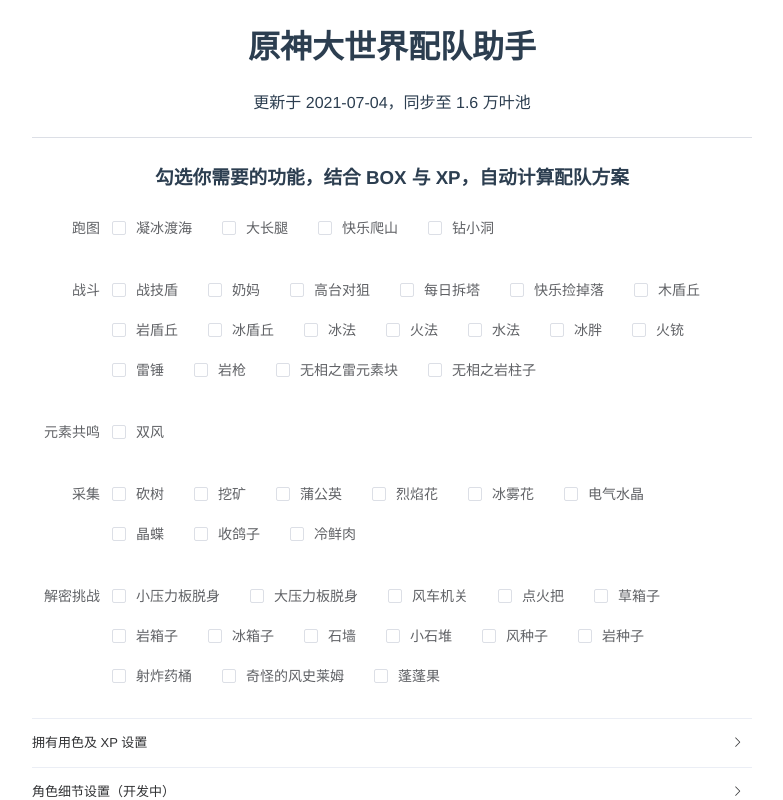
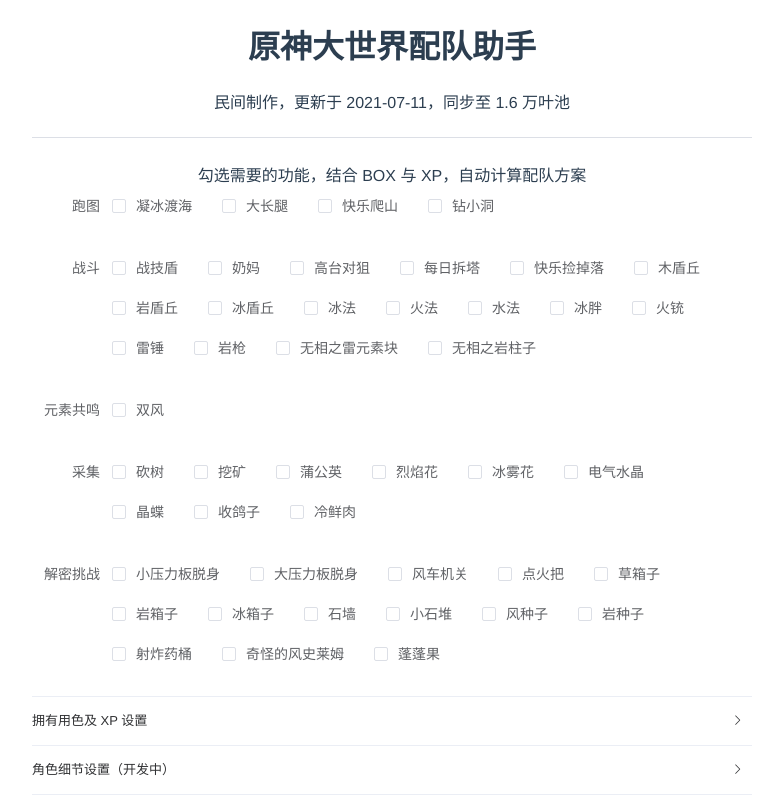
Before and after one commit to rolevax/genshin-team-helper, a Vue app: page / in a window 1280 px wide. Shown: the top 800 px of the page, without its empty margins (248-1031 px from the left). Built offline with nearby package versions, Linux system fonts and the light colour scheme.

Commit message:
update text

```diff
--- a/src/App.vue
+++ b/src/App.vue
@@ -1,9 +1,9 @@
 <template>
   <div :style="{ width: pageWidth, margin: '0 auto'}">
     <h1>原神大世界配队助手</h1>
-    更新于 2021-07-04，同步至 1.6 万叶池
+    民间制作，更新于 2021-07-11，同步至 1.6 万叶池
     <el-divider></el-divider>
-    <h3>勾选你需要的功能，结合 BOX 与 XP，自动计算配队方案</h3>
+    <span>勾选需要的功能，结合 BOX 与 XP，自动计算配队方案</span>
     <MainForm />
     <el-collapse>
       <el-collapse-item title="设计原则及已知问题" style="text-align: left;">
@@ -14,7 +14,6 @@
           <li>
             选项对应需求，而非手段。
             例如，射炸药桶和蓬蓬果，都等价于弓，但因为是两种事情，所以不能合并为一个选项。
-            这也可以从侧面看出 ch 对哪种属性更加偏心。
           </li>
         </ul>
         <h3>如何判断某角色是否具备某功能</h3>
@@ -22,8 +21,7 @@
           <li>以血压不升高为准。例如，单手剑可以刮冰盾，但血压会升高，因此不计入可破冰盾的范围。</li>
           <li>每个人的易怒程度不同，本工具会尽可能保持中庸。</li>
           <li>有普遍分歧的，提供选项开关。</li>
-          <li>采集类功能不考虑元素爆发。例如，许多角色都可以用 Q 收鸽子，但因为不能保证每次看到鸽子都是满能量，所以不计入。</li>
-          <li>考虑到多数人的习惯，护盾选项不考虑结晶盾和自动保命盾。</li>
+          <li>许多角色都可以用 Q 或偷袭收鸽子，但因为不能保证每次看到鸽子都是满能量，偷袭也不一定成功，仍会导致血压升高，所以不计入。</li>
           <li>
             旅行者以外的五星角色及御三家默认零命；御三家以外的四星角色及旅行者默认六命。
             功能性因命之座产生变化时，提供选项开关。
--- a/src/components/MainForm.vue
+++ b/src/components/MainForm.vue
@@ -42,10 +42,6 @@
             <el-checkbox disabled>钟离六命</el-checkbox>
             <el-checkbox disabled>法师带金珀</el-checkbox>
             <el-checkbox disabled>行秋算奶</el-checkbox>
-            <el-checkbox disabled>更多选项敬请期待</el-checkbox>
-          </el-form-item>
-          <el-form-item label="护盾相关">
-            <el-checkbox disabled>烟绯不到四命</el-checkbox>
             <el-checkbox disabled>更多选项敬请期待</el-checkbox>
           </el-form-item>
         </el-collapse-item>
```
